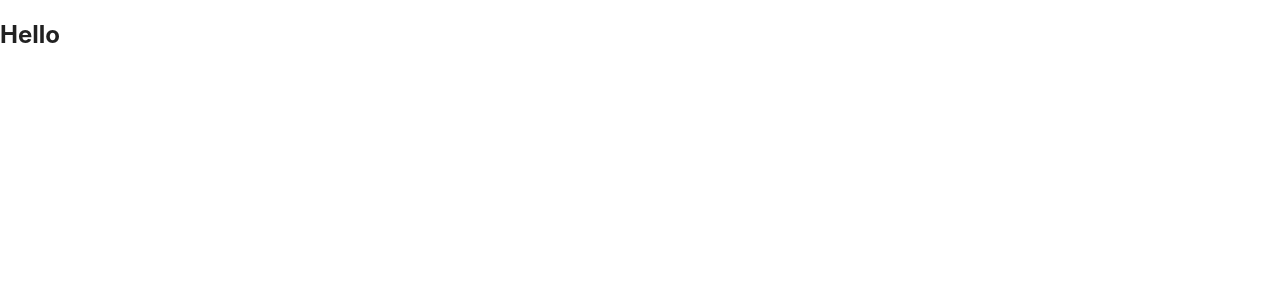
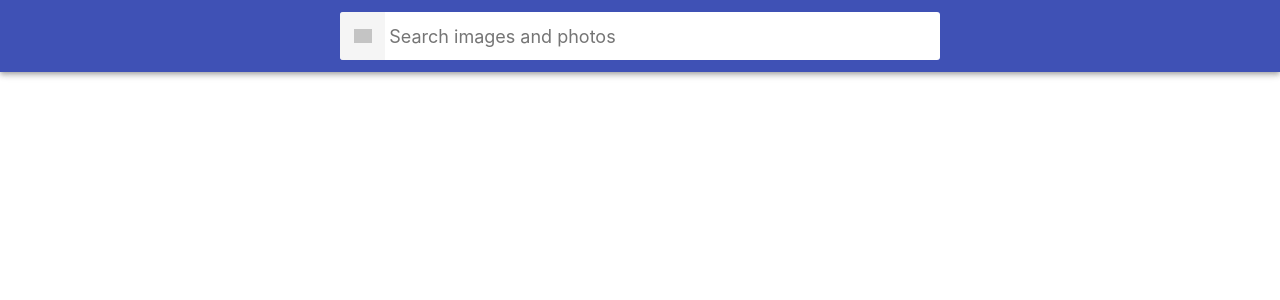
Before and after one commit to frandrew90/goit-react-hw-03-image-finder, a React (Create React App) app: page / in a window 1280 px wide. Shown: the top 300 px of the page. Built offline with nearby package versions, Linux system fonts and the light colour scheme; grey boxes are pictures that could not be loaded.

Commit message:
made render

```diff
--- a/package.json
+++ b/package.json
@@ -7,6 +7,7 @@
     "@testing-library/jest-dom": "^5.14.1",
     "@testing-library/react": "^11.2.7",
     "@testing-library/user-event": "^12.8.3",
+    "axios": "^0.22.0",
     "gh-pages": "^3.2.3",
     "react": "^17.0.2",
     "react-dom": "^17.0.2",
--- a/src/Components/App.js
+++ b/src/Components/App.js
@@ -1,7 +1,100 @@
-import React from 'react';
+import React, { Component } from 'react';
+import Searchbar from './searchbar/Searchbar';
+import { getPhoto } from '../services/ApiServices';
+import ImageGallery from './imageGallery/ImageGallery';
 
-const App = () => {
-  return <h2>Hello</h2>;
-};
+class App extends Component {
+  state = {
+    find: '',
+    gallery: [],
+    page: 1,
+    total: 0,
+    largeImageURL: {},
+    error: null,
+    showModal: false,
+    isLoading: false,
+  };
+
+  makeGallery = () => {
+    const { find, page } = this.state;
+    this.setState({ isLoading: true });
+
+    getPhoto(find, page)
+      .then(({ hits, total }) => {
+        console.log('hit', hits);
+        this.setState(prevState => ({
+          gallery: [...hits],
+          page: prevState.page + 1,
+          total,
+        }));
+        this.scroll();
+        console.log('state', this.state.gallery);
+      })
+      .catch(error => this.setState({ error }))
+      .finally(() => this.setState({ isLoading: false }));
+  };
+
+  componentDidUpdate(prevProps, prevState) {
+    if (prevState.find !== this.state.find) {
+      this.makeGallery();
+    }
+  }
+
+  onFormSubmit = find => {
+    this.setState({ find });
+    // this.makeGallery();
+  };
+
+  // makeGallery = () => {
+  //   const { find, page } = this.state;
+  //   getPhoto(find, page)
+  //     .then(res => console.log('res', res))
+  //     .then(res => {
+  //       this.setState(prevState => ({
+  //         gallery: [...prevState.gallery, res.hits],
+  //       }));
+  //     });
+  // };
+
+  scroll = () => {
+    window.scrollTo({
+      top: document.documentElement.scrollHeight,
+      behavior: 'smooth',
+    });
+  };
+
+  toggleModal = () => {
+    this.setState(({ showModal }) => ({
+      showModal: !showModal,
+    }));
+  };
+
+  showBtnLoadMore = () => {
+    return Math.ceil(this.state.total / 12) !== this.state.page - 1;
+  };
+
+  onPictureOpen = largeImage => {
+    this.setState({ largeImageURL: largeImage });
+    this.toggleModal();
+  };
+
+  render() {
+    // const images = getPhoto('war', 1).then(res => {
+    //   return res;
+    // });
+    // console.log(images);
+    const { gallery } = this.state;
+
+    return (
+      <>
+        <Searchbar onSubmit={this.onFormSubmit} />
+        {console.log('render', gallery)}
+        {gallery.length !== 0 && (
+          <ImageGallery gallery={gallery} openImg={this.onPictureOpen} />
+        )}
+      </>
+    );
+  }
+}
 
 export default App;
--- /dev/null
+++ b/src/Components/imageGallery/ImageGallery.js
@@ -0,0 +1,29 @@
+import React from 'react';
+import ImageGalleryItem from '../imageGalleryItem/ImageGalleryItem';
+
+const ImageGallery = ({ gallery, onPictureOpen }) => {
+  console.log('ImgG', gallery);
+
+  return (
+    <ul className="ImageGallery">
+      {gallery.map(hit => (
+        <ImageGalleryItem
+          key={hit.id}
+          image={hit.webformatURL}
+          largeImg={hit.largeImageURL}
+          onPictureOpen={onPictureOpen}
+        />
+      ))}
+
+      {/* {gallery.map(image => (
+        <ImageGalleryItem
+          key={image.id}
+          image={image}
+          onPictureOpen={onPictureOpen}
+        />
+      ))} */}
+    </ul>
+  );
+};
+
+export default ImageGallery;
--- /dev/null
+++ b/src/Components/imageGalleryItem/ImageGalleryItem.js
@@ -0,0 +1,18 @@
+import React from 'react';
+
+const ImageGalleryItem = ({ image, largeImg, onPictureOpen }) => {
+  // console.log('GalItem', image);
+  // console.log('GalItemFunc', onPictureOpen);
+  return (
+    <li
+      className="ImageGalleryItem"
+      onClick={() => {
+        onPictureOpen(largeImg);
+      }}
+    >
+      <img src={image} alt="#" className="ImageGalleryItem-image" />
+    </li>
+  );
+};
+
+export default ImageGalleryItem;
--- /dev/null
+++ b/src/Components/searchbar/Searchbar.js
@@ -0,0 +1,45 @@
+import React, { Component } from 'react';
+
+class Searchbar extends Component {
+  state = {
+    find: '',
+  };
+
+  handleSearchForm = e => {
+    e.preventDefault();
+    this.props.onSubmit(this.state.find);
+    this.setState({ find: '' });
+  };
+
+  handleInputChange = e => {
+    this.setState({ find: e.target.value });
+  };
+
+  render() {
+    return (
+      <header className="Searchbar">
+        <form className="SearchForm" onSubmit={this.handleSearchForm}>
+          <button
+            type="submit"
+            className="SearchForm-button"
+            // onSubmit={this.handleSearchForm}
+          >
+            <span className="SearchForm-button-label">Search</span>
+          </button>
+
+          <input
+            className="SearchForm-input"
+            type="text"
+            autoComplete="off"
+            autoFocus
+            placeholder="Search images and photos"
+            onChange={this.handleInputChange}
+            value={this.state.find}
+          />
+        </form>
+      </header>
+    );
+  }
+}
+
+export default Searchbar;
--- /dev/null
+++ b/src/services/ApiServices.js
@@ -0,0 +1,29 @@
+// import React, { Component } from 'react';
+import axios from 'axios';
+
+const BASE_URL = 'https://pixabay.com/api/';
+const API_KEY = '23295311-073afe862d674061f7939d2e4';
+
+export const getPhoto = (findPicture, page) => {
+  return axios
+    .get(
+      `${BASE_URL}?q=${findPicture}&page=${page}&key=${API_KEY}&image_type=photo&orientation=horizontal&per_page=12`,
+    )
+    .then(res => res.data);
+};
+
+//     class ApiServices extends Component {
+//   state = {};
+
+//   componentDidMount() {
+//     fetch(
+//       'https://pixabay.com/api/?q=что_искать&page=номер_страницы&key=твой_ключ&image_type=photo&orientation=horizontal&per_page=12',
+//     );
+//   }
+
+//   render() {
+//     return <h2>hello</h2>;
+//   }
+// };
+
+// export default ApiServices;
```
Also changed, not shown: src/Components/button/Button.js (added), src/Components/modal/Modal.js (added), src/loader/Loader.js (added), 1 other file (tests, documents, lock files or other folders).
